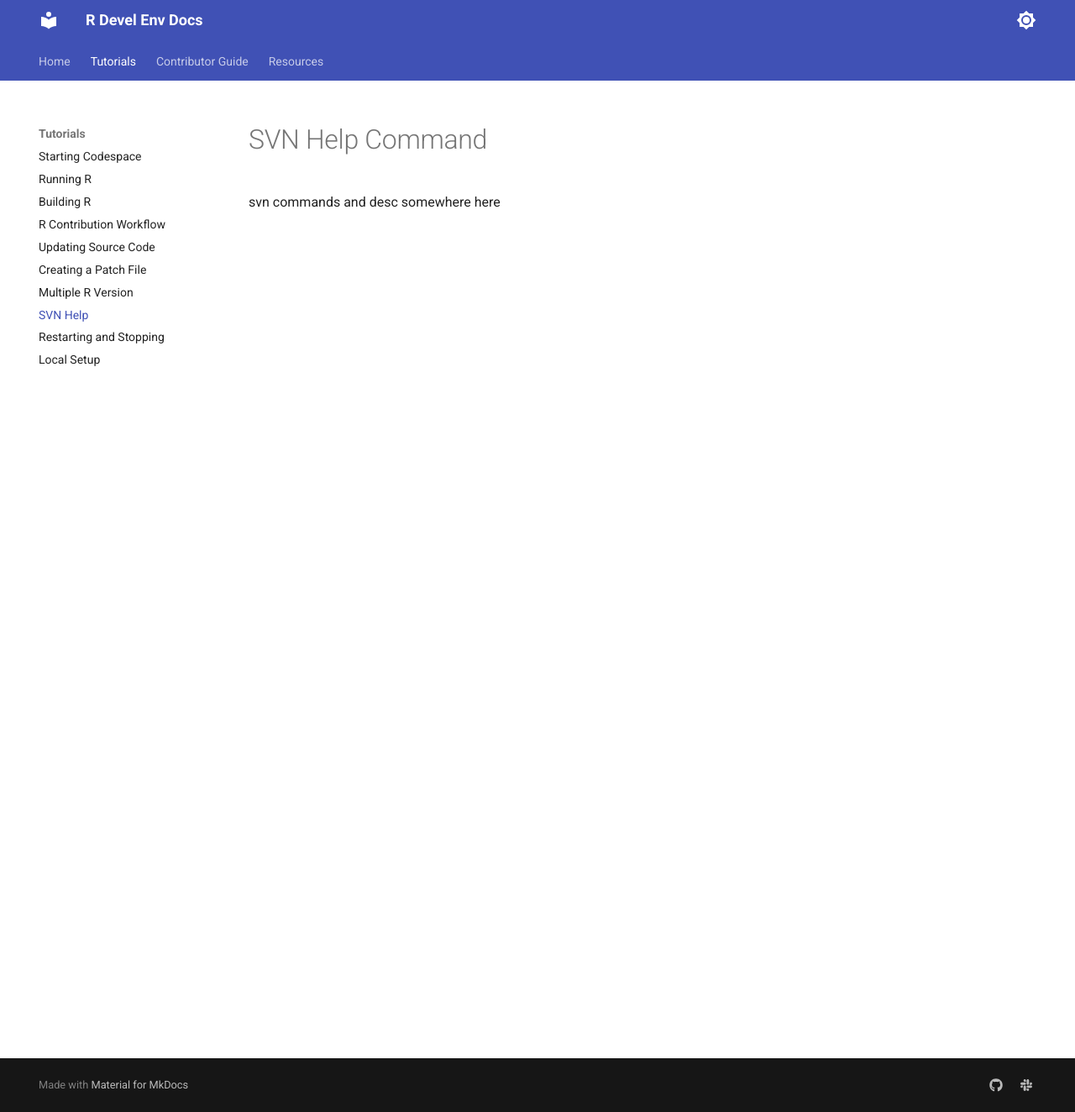
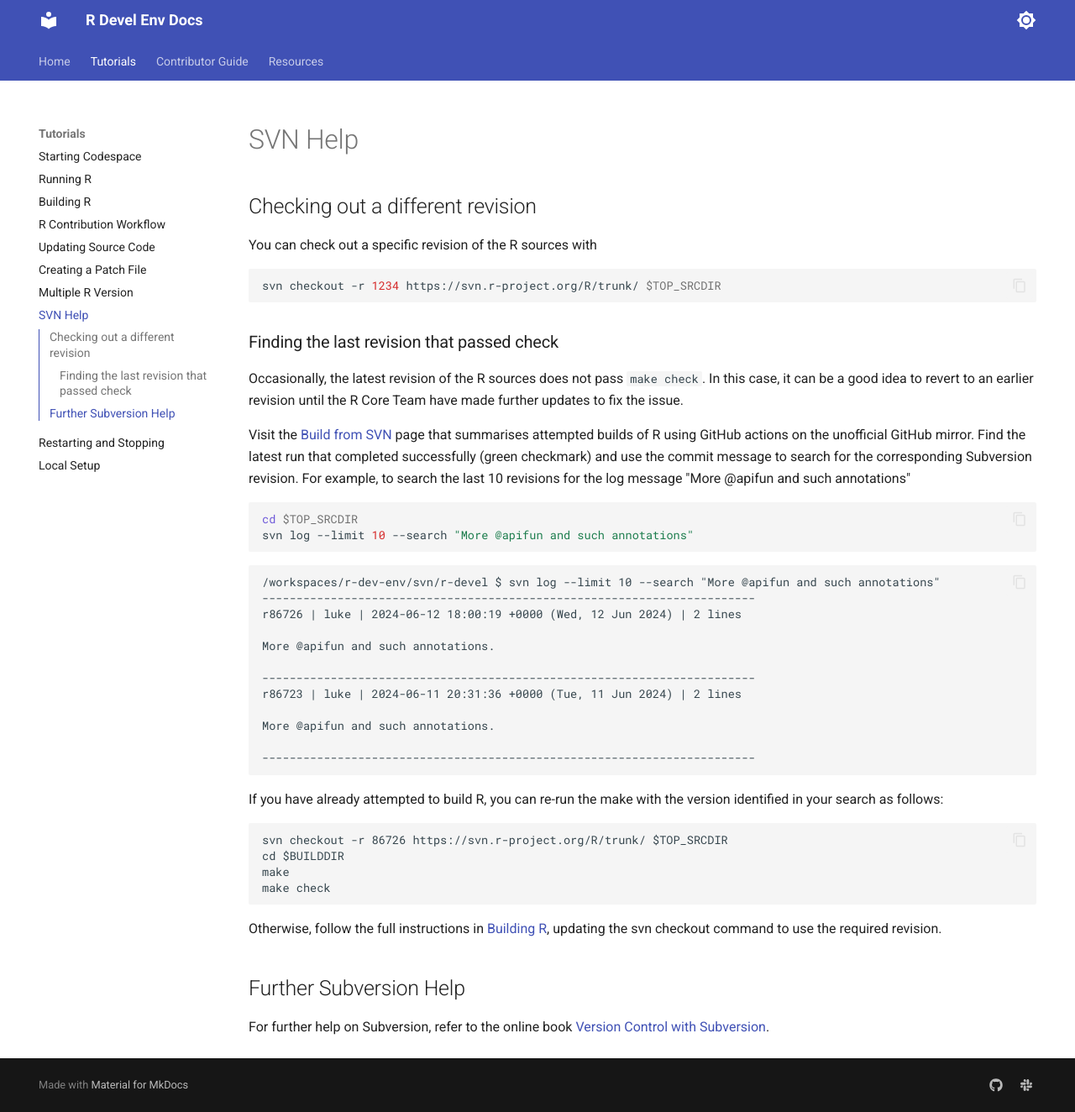
Before and after one commit to r-devel/r-dev-env, an MkDocs documentation site: the page built from docs/tutorials/svn_help.md, in a window 1280 px wide and 1324 px high. Shown: the whole window at 84% size. Built offline with MkDocs 1.6.1 and Material for MkDocs 9.7.7, drawn with Linux system fonts in a browser that asks for light colours.

Commit message:
add svn help

````diff
--- a/docs/tutorials/svn_help.md
+++ b/docs/tutorials/svn_help.md
@@ -1,3 +1,50 @@
-# SVN Help Command
+## Checking out a different revision
 
-svn commands and desc somewhere here
+You can check out a specific revision of the R sources with
+
+```bash
+svn checkout -r 1234 https://svn.r-project.org/R/trunk/ $TOP_SRCDIR
+```
+
+### Finding the last revision that passed check
+
+Occasionally, the latest revision of the R sources does not pass `make check`.
+In this case, it can be a good idea to revert to an earlier revision until the R Core Team have made further updates to fix the issue.
+
+Visit the [Build from SVN](https://github.com/r-devel/r-svn/actions/workflows/build-svn.yaml) page that summarises attempted builds of R using GitHub actions on the unofficial GitHub mirror.
+Find the latest run that completed successfully (green checkmark) and use the commit message to search for the corresponding Subversion revision.
+For example, to search the last 10 revisions for the log message "More @apifun and such annotations"
+
+```bash
+cd $TOP_SRCDIR
+svn log --limit 10 --search "More @apifun and such annotations"
+```
+```
+/workspaces/r-dev-env/svn/r-devel $ svn log --limit 10 --search "More @apifun and such annotations"
+------------------------------------------------------------------------
+r86726 | luke | 2024-06-12 18:00:19 +0000 (Wed, 12 Jun 2024) | 2 lines
+
+More @apifun and such annotations.
+
+------------------------------------------------------------------------
+r86723 | luke | 2024-06-11 20:31:36 +0000 (Tue, 11 Jun 2024) | 2 lines
+
+More @apifun and such annotations.
+
+------------------------------------------------------------------------
+```
+
+If you have already attempted to build R, you can re-run the make with the version identified in your search as follows:
+
+```
+svn checkout -r 86726 https://svn.r-project.org/R/trunk/ $TOP_SRCDIR
+cd $BUILDDIR
+make
+make check
+```
+
+Otherwise, follow the full instructions in [Building R](./building_r.md), updating the svn checkout command to use the required revision.
+
+## Further Subversion Help
+
+For further help on Subversion, refer to the online book [Version Control with Subversion](https://svnbook.red-bean.com/).
````
